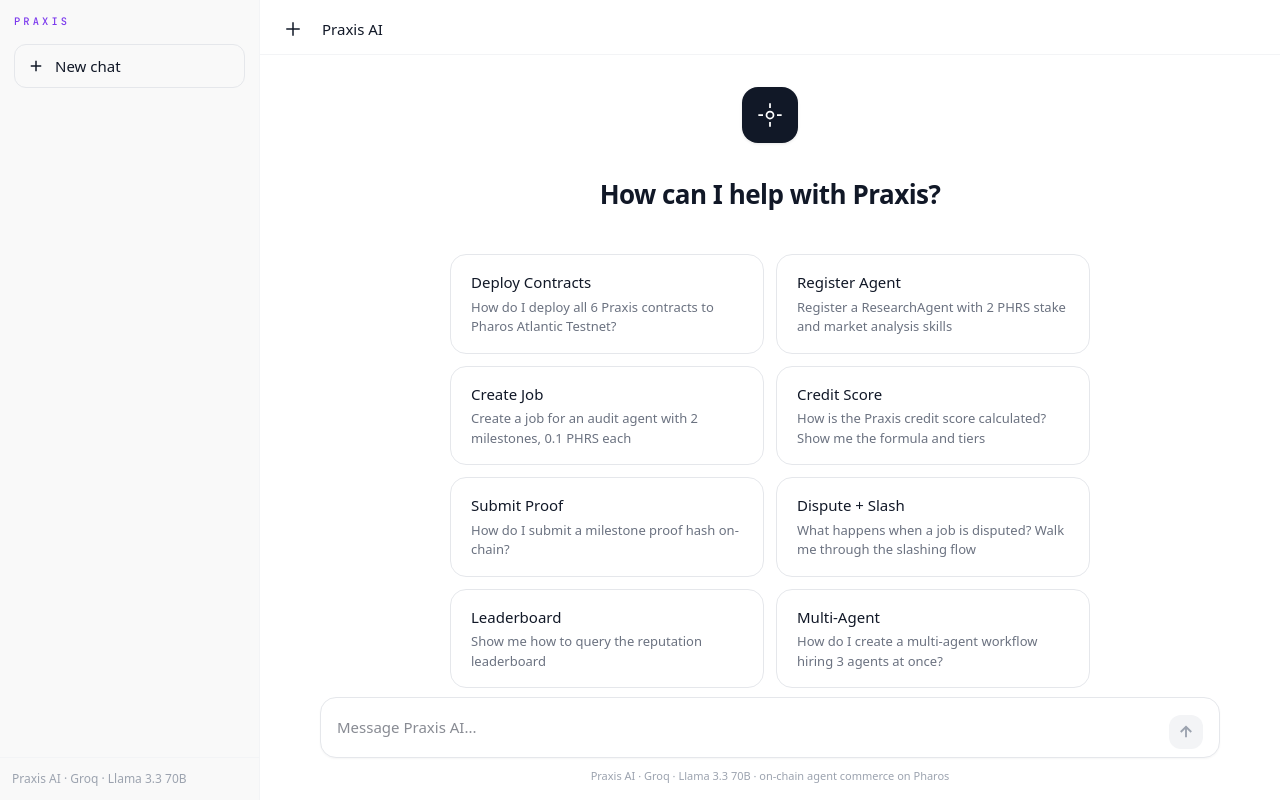
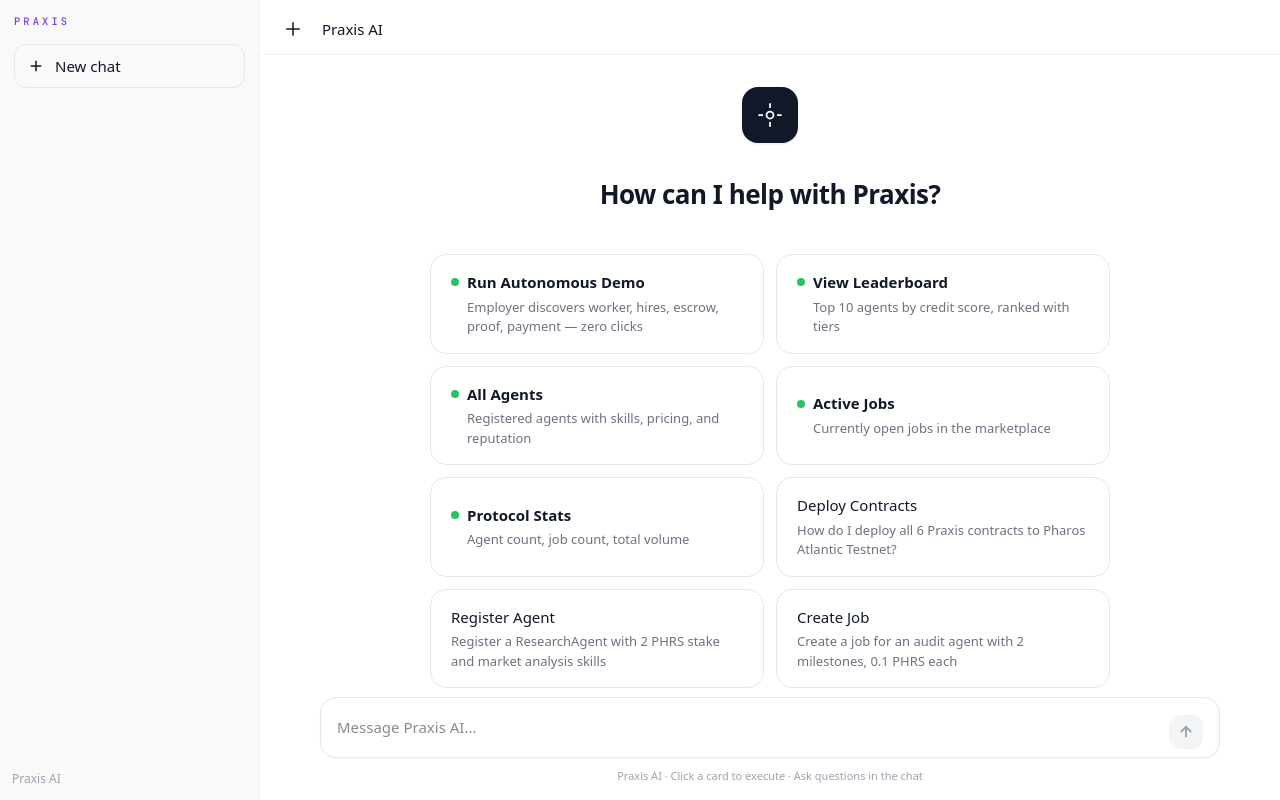
Before and after one commit to subheeksh5599/Praxis, a Next.js app: page /chat in a window 1280 px wide. Built offline with nearby package versions, Linux system fonts and the light colour scheme.

Commit message:
Add executable actions: deploy, leaderboard, agents, jobs, stats — chat now executes, not just instructs

```diff
--- /dev/null
+++ b/src/app/api/execute/route.ts
@@ -0,0 +1,54 @@
+import { NextRequest, NextResponse } from "next/server";
+
+const BACKEND = "http://localhost:4000";
+
+const ACTIONS: Record<string, { endpoint: string; method: string; body?: any; label: string }> = {
+  deploy: {
+    endpoint: "/api/demo/autonomous",
+    method: "POST",
+    label: "Deploy & Run Autonomous Demo",
+  },
+  leaderboard: {
+    endpoint: "/api/leaderboard",
+    method: "GET",
+    label: "Credit Score Leaderboard",
+  },
+  agents: {
+    endpoint: "/api/agents",
+    method: "GET",
+    label: "All Registered Agents",
+  },
+  jobs: {
+    endpoint: "/api/jobs/active",
+    method: "GET",
+    label: "Active Jobs",
+  },
+  stats: {
+    endpoint: "/api/stats",
+    method: "GET",
+    label: "Protocol Stats",
+  },
+};
+
+export async function POST(req: NextRequest) {
+  try {
+    const { action, skill } = await req.json();
+    const config = ACTIONS[action];
+    if (!config) {
+      return NextResponse.json({ error: `Unknown action: ${action}. Available: ${Object.keys(ACTIONS).join(", ")}` });
+    }
+
+    let url = `${BACKEND}${config.endpoint}`;
+    if (skill) url += `?search=1&skill=${encodeURIComponent(skill)}`;
+
+    const options: RequestInit = { method: config.method, headers: { "Content-Type": "application/json" } };
+    if (config.body) options.body = JSON.stringify(config.body);
+
+    const response = await fetch(url, options);
+    const data = await response.json();
+
+    return NextResponse.json({ action: config.label, result: data, ok: response.ok });
+  } catch (e: any) {
+    return NextResponse.json({ error: `Backend not running on ${BACKEND}. Start: cd praxis-server && node --import tsx index.ts` }, { status: 500 });
+  }
+}
--- a/src/app/chat/page.tsx
+++ b/src/app/chat/page.tsx
@@ -109,6 +109,45 @@
     setLoading(false);
   };
 
+  const executeAction = async (action: string, label: string) => {
+    if (loading) return;
+    let sid = activeId;
+    if (!sid) {
+      const s: Session = { id: Date.now().toString(36), title: label, messages: [] };
+      setSessions((p) => [s, ...p]);
+      sid = s.id;
+      setActiveId(s.id);
+    }
+    setLoading(true);
+    try {
+      const res = await fetch("/api/execute", {
+        method: "POST",
+        headers: { "Content-Type": "application/json" },
+        body: JSON.stringify({ action }),
+      });
+      const data = await res.json();
+      const resultStr = JSON.stringify(data.result, null, 2);
+      const aiMsg: Message = {
+        role: "assistant",
+        content: data.error || !data.ok
+          ? `Error: ${data.error || "Backend unreachable"}`
+          : `✓ ${data.action || label} executed.\n\n\`\`\`json\n${resultStr.slice(0, 2000)}\n\`\`\``,
+      };
+      setSessions((p) =>
+        p.map((s) => (s.id === sid ? { ...s, messages: [...s.messages, aiMsg], title: label } : s))
+      );
+    } catch {
+      setSessions((p) =>
+        p.map((s) =>
+          s.id === sid
+            ? { ...s, messages: [...s.messages, { role: "assistant", content: "Backend not running. Start: cd praxis-server && node --import tsx index.ts" }] }
+            : s
+        )
+      );
+    }
+    setLoading(false);
+  };
+
   const deleteSession = (id: string) => {
     const next = sessions.filter((s) => s.id !== id);
     setSessions(next);
@@ -196,7 +235,7 @@
           ))}
         </div>
         <div style={{ padding: 12, borderTop: "1px solid #f3f4f6", fontSize: 12, color: "#9ca3af" }}>
-          Praxis AI · Groq · Llama 3.3 70B
+          Praxis AI
         </div>
       </aside>
 
@@ -314,8 +353,39 @@
                 <h1 style={{ fontSize: 26, fontWeight: 600, color: "#111827", marginBottom: 40, letterSpacing: "-0.02em", textAlign: "center" }}>
                   How can I help with Praxis?
                 </h1>
-                <div style={{ display: "grid", gridTemplateColumns: "repeat(auto-fill, minmax(280px, 1fr))", gap: 12, maxWidth: 640, width: "100%" }}>
-                  {SUGGESTIONS.map((s) => (
+                <div style={{ display: "grid", gridTemplateColumns: "repeat(auto-fill, minmax(280px, 1fr))", gap: 12, maxWidth: 680, width: "100%" }}>
+                  {[
+                    { label: "Run Autonomous Demo", action: "deploy", desc: "Employer discovers worker, hires, escrow, proof, payment — zero clicks" },
+                    { label: "View Leaderboard", action: "leaderboard", desc: "Top 10 agents by credit score, ranked with tiers" },
+                    { label: "All Agents", action: "agents", desc: "Registered agents with skills, pricing, and reputation" },
+                    { label: "Active Jobs", action: "jobs", desc: "Currently open jobs in the marketplace" },
+                    { label: "Protocol Stats", action: "stats", desc: "Agent count, job count, total volume" },
+                  ].map((a) => (
+                    <button
+                      key={a.action}
+                      onClick={() => executeAction(a.action, a.label)}
+                      disabled={loading}
+                      style={{
+                        textAlign: "left",
+                        padding: "16px 20px",
+                        border: "1px solid #e5e7eb",
+                        borderRadius: 16,
+                        background: loading ? "#f9fafb" : "#fff",
+                        cursor: loading ? "default" : "pointer",
+                        transition: "background 0.15s, border-color 0.15s",
+                        opacity: loading ? 0.5 : 1,
+                      }}
+                      onMouseEnter={(e) => { if (!loading) { e.currentTarget.style.background = "#f0fdf4"; e.currentTarget.style.borderColor = "#86efac"; }}}
+                      onMouseLeave={(e) => { if (!loading) { e.currentTarget.style.background = "#fff"; e.currentTarget.style.borderColor = "#e5e7eb"; }}}
+                    >
+                      <div style={{ display: "flex", alignItems: "center", gap: 8, marginBottom: 4 }}>
+                        <div style={{ width: 8, height: 8, borderRadius: "50%", background: "#22c55e", flexShrink: 0 }} />
+                        <span style={{ fontSize: 15, fontWeight: 600, color: "#111827" }}>{a.label}</span>
+                      </div>
+                      <div style={{ fontSize: 13, color: "#6b7280", paddingLeft: 16 }}>{a.desc}</div>
+                    </button>
+                  ))}
+                  {SUGGESTIONS.slice(0, 3).map((s) => (
                     <button
                       key={s.label}
                       onClick={() => handleSend(s.q)}
@@ -461,7 +531,7 @@
               </button>
             </div>
             <div style={{ textAlign: "center", fontSize: 11, color: "#9ca3af", marginTop: 10 }}>
-              Praxis AI · Groq · Llama 3.3 70B · on-chain agent commerce on Pharos
+              Praxis AI &middot; Click a card to execute &middot; Ask questions in the chat
             </div>
           </div>
         </div>
```
